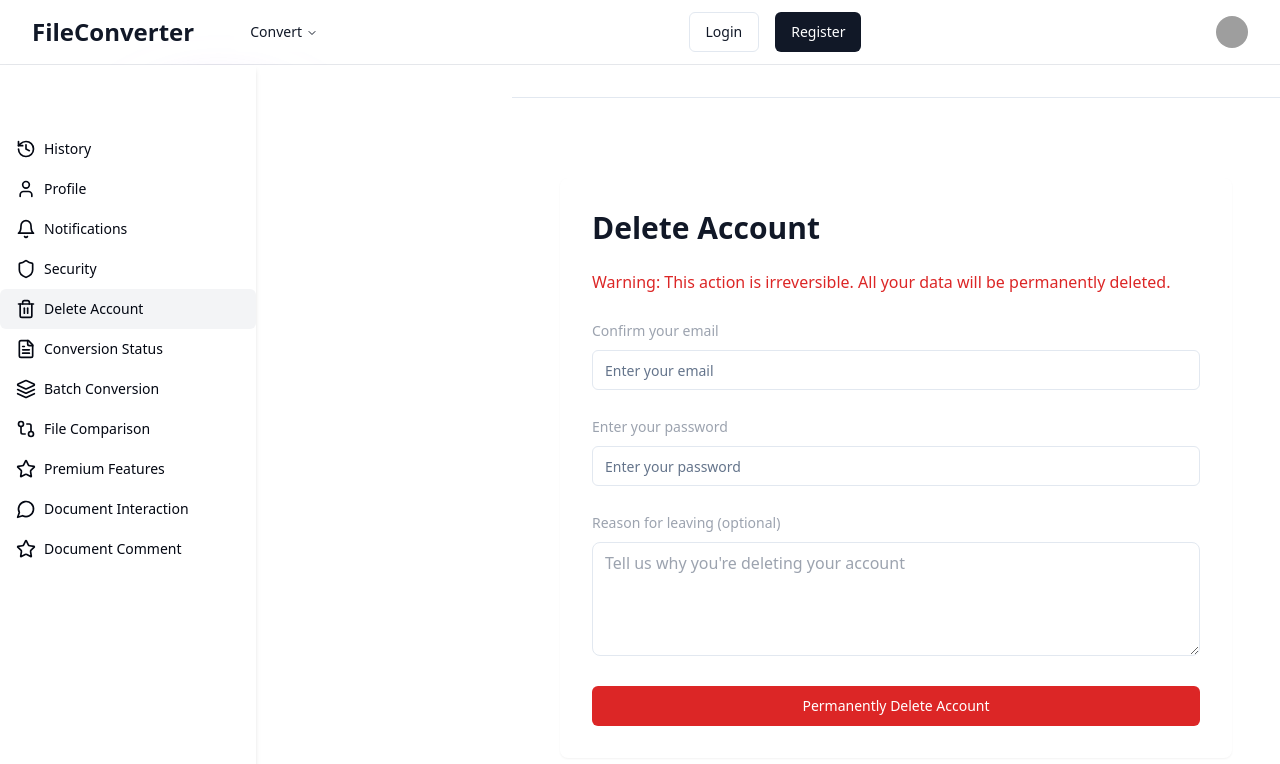
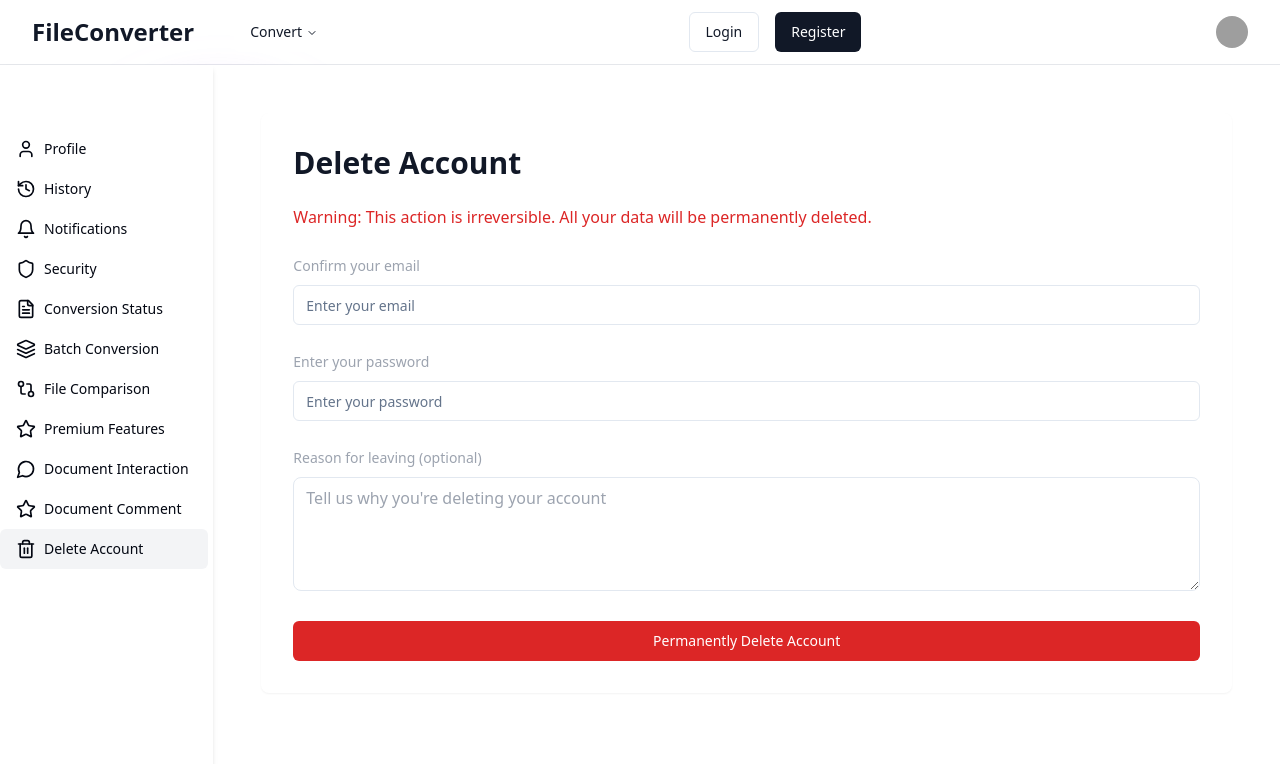
Before and after one commit to mddanish867/soora-conversion, a React (Vite) app: page /dashboard/delete-account in a window 1280 px wide. Shown: the top 764 px of the page. Built offline with nearby package versions, Linux system fonts and the light colour scheme; grey boxes are pictures that could not be loaded.

Commit message:
modified the layout

```diff
--- a/src/pages/conversions/BatchConversionComponent .tsx
+++ b/src/pages/conversions/BatchConversionComponent .tsx
@@ -36,7 +36,7 @@ const BatchConversionComponent = () => {
   };
 
   return (
-    <div className="container mx-auto px-4 py-16">
+    <div className="container mx-auto px-4">
       <motion.div
         className="bg-white p-8 rounded-lg shadow-sm"
         initial={{ opacity: 0, y: -50 }}
--- a/src/pages/conversions/ConversionStatusPage.tsx
+++ b/src/pages/conversions/ConversionStatusPage.tsx
@@ -29,7 +29,7 @@ const ConversionStatusPage = () => {
   }
 
   return (
-    <div className="container mx-auto px-4 py-16">
+    <div className="container mx-auto px-4 ">
       <motion.div
         className="bg-white p-8 rounded-lg shadow-sm max-w-2xl mx-auto"
         initial={{ opacity: 0, y: -50 }}
--- a/src/pages/conversions/FileComparisonTool .tsx
+++ b/src/pages/conversions/FileComparisonTool .tsx
@@ -39,7 +39,7 @@ const FileComparisonTool = () => {
   }
 
   return (
-    <div className="container mx-auto px-4 py-16">
+    <div className="container mx-auto px-4 ">
       <motion.div
         className="bg-white p-8 rounded-lg shadow-sm"
         initial={{ opacity: 0, y: -50 }}
--- a/src/pages/conversions/PremiumFeaturesShowcase .tsx
+++ b/src/pages/conversions/PremiumFeaturesShowcase .tsx
@@ -15,7 +15,7 @@ const PremiumFeaturesShowcase = () => {
   ]
 
   return (
-    <div className="container mx-auto px-4 py-16">
+    <div className="container mx-auto px-4 ">
       <motion.div
         className="bg-white p-8 rounded-lg "
         initial={{ opacity: 0, y: -50 }}
--- a/src/pages/documents/AIDocumentInteraction .tsx
+++ b/src/pages/documents/AIDocumentInteraction .tsx
@@ -67,7 +67,7 @@ const AIDocumentInteraction = () => {
   }
 
   return (
-    <div className="container mx-auto px-4 py-16">
+    <div className="container mx-auto px-4 ">
       <motion.div
         className="bg-white p-8 rounded-lg shadow-sm"
         initial={{ opacity: 0, y: -50 }}
--- a/src/pages/documents/DocumentCommentSystem .tsx
+++ b/src/pages/documents/DocumentCommentSystem .tsx
@@ -47,7 +47,7 @@ const DocumentCommentSystem = () => {
   }
 
   return (
-    <div className="container mx-auto px-4 py-16">
+    <div className="container mx-auto px-4 ">
       <motion.div
         className="bg-white p-8 rounded-lg shadow-sm"
         initial={{ opacity: 0, y: -50 }}
--- a/src/pages/userSetings/Dashboard .tsx
+++ b/src/pages/userSetings/Dashboard .tsx
@@ -28,11 +28,10 @@ const Sidebar = ({
   const location = useLocation();
 
   const menuItems = [
+    { icon: User, name: "Profile", path: "/dashboard/profile" },
     { icon: History, name: "History", path: "/dashboard/history" },
-    { icon: User, name: "Profile", path: "/dashboard/profile" },
     { icon: Bell, name: "Notifications", path: "/dashboard/notifications" },
     { icon: Shield, name: "Security", path: "/dashboard/security" },
-    { icon: Trash2, name: "Delete Account", path: "/dashboard/delete-account" },
     {
       icon: FileText,
       name: "Conversion Status",
@@ -63,7 +62,15 @@ const Sidebar = ({
       name: "Document Comment",
       path: "/dashboard/document-comment",
     },
+    { icon: Trash2, name: "Delete Account", path: "/dashboard/delete-account" },
   ];
+
+  // Default to the Profile path if the current location is the root dashboard
+  useEffect(() => {
+    if (location.pathname === '/dashboard') {
+      navigate('/dashboard/profile');
+    }
+  }, [location.pathname, navigate]);
 
   return (
     <motion.div
@@ -87,7 +94,7 @@ const Sidebar = ({
           <Button
             key={item.name}
             variant="ghost"
-            className={`w-full justify-start px-4 py-2 text-gray-950 hover:bg-gray-100 ${
+            className={`w-52 justify-start px-4 py-2 text-gray-950 hover:bg-gray-100 ${
               location.pathname === item.path ? "bg-gray-100" : ""
             }`}
             onClick={() => {
@@ -126,10 +133,10 @@ const Dashboard = () => {
   }, []);
 
   return (
-    <div className="flex h-screen bg-white">
+    <div className="flex w-screen h-screen bg-white">
       <Sidebar isOpen={sidebarOpen} toggleSidebar={toggleSidebar} />
-      <div className="flex-1 flex flex-col overflow-hidden lg:ml-64">
-        <header className="bg-white z-10 border-b">
+      <div className="flex flex-col overflow-hidden w-full">
+        <header className="bg-white z-10 ">
           <div className="max-w-7xl mx-auto py-4 px-4 sm:px-6 lg:px-8">
             <Button
               variant="ghost"
@@ -141,7 +148,7 @@ const Dashboard = () => {
             </Button>
           </div>
         </header>
-        <main className="flex-1 overflow-x-hidden overflow-y-auto bg-white">
+        <main className="flex overflow-x-hidden overflow-y-auto bg-white">
           <div className="w-full h-full px-8 py-4">
             <Outlet />
           </div>
--- a/src/pages/userSetings/DeleteAccountPage .tsx
+++ b/src/pages/userSetings/DeleteAccountPage .tsx
@@ -5,7 +5,7 @@ import { Label } from '@/components/ui/label'
 
 const DeleteAccountPage = () => {
   return (
-    <div  className="container mx-auto px-4 py-16">
+    <div  className="container mx-auto px-4 ">
       <motion.div
         className="bg-white p-8 rounded-lg shadow-sm w-full"
         initial={{ opacity: 0, y: -50 }}
--- a/src/pages/userSetings/NotificationSettingsPage .tsx
+++ b/src/pages/userSetings/NotificationSettingsPage .tsx
@@ -5,7 +5,7 @@ import { Label } from '@/components/ui/label'
 
 const NotificationSettingsPage = () => {
   return (
-    <div className="container mx-auto px-4 py-16">
+    <div className="container mx-auto px-4 ">
       <motion.div
         className="bg-white p-8 rounded-lg shadow-sm max-w-2xl mx-auto"
         initial={{ opacity: 0, y: -50 }}
--- a/src/pages/userSetings/ProfileSettingsPage .tsx
+++ b/src/pages/userSetings/ProfileSettingsPage .tsx
@@ -12,7 +12,7 @@ const ProfileSettingsPage = () => {
       animate={{ opacity: 1, y: 0 }}
       transition={{ duration: 0.5 }}
     >
-      <Card className="w-full max-w-2xl mx-auto">
+      <Card className="w-full mx-auto">
         <CardHeader>
           <CardTitle>User Profile</CardTitle>
           <CardDescription>Manage your account details and preferences</CardDescription>
--- a/src/pages/userSetings/SecuritySettingsPage .tsx
+++ b/src/pages/userSetings/SecuritySettingsPage .tsx
@@ -6,7 +6,7 @@ import { Switch } from '@/components/ui/switch'
 
 const SecuritySettingsPage = () => {
   return (
-    <div className="container mx-auto px-4 py-16">
+    <div className="container mx-auto px-4 ">
       <motion.div
         className="bg-white p-8 rounded-lg shadow-sm w-full mx-auto"
         initial={{ opacity: 0, y: -50 }}
--- a/src/pages/userSetings/UserHistoryPage .tsx
+++ b/src/pages/userSetings/UserHistoryPage .tsx
@@ -10,9 +10,9 @@ const UserHistoryPage = () => {
   ];
 
   return (
-    <div className="w-full px-8 py-16">
+    <div className="w-full h-full"> {/* Use full width and height */}
       <motion.div
-        className="bg-white p-8 rounded-lg shadow-sm w-full"
+        className="bg-white p-8 rounded-lg shadow-sm w-full h-full" // Full width and height
         initial={{ opacity: 0, y: -50 }}
         animate={{ opacity: 1, y: 0 }}
         transition={{ duration: 0.5 }}
```
